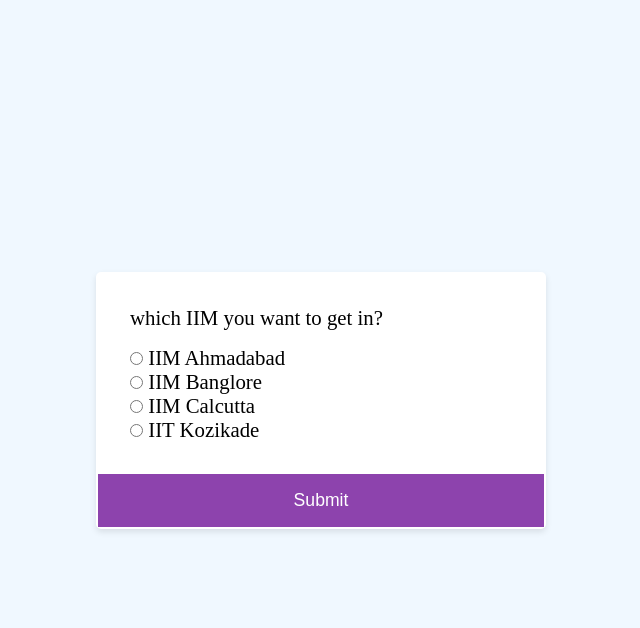
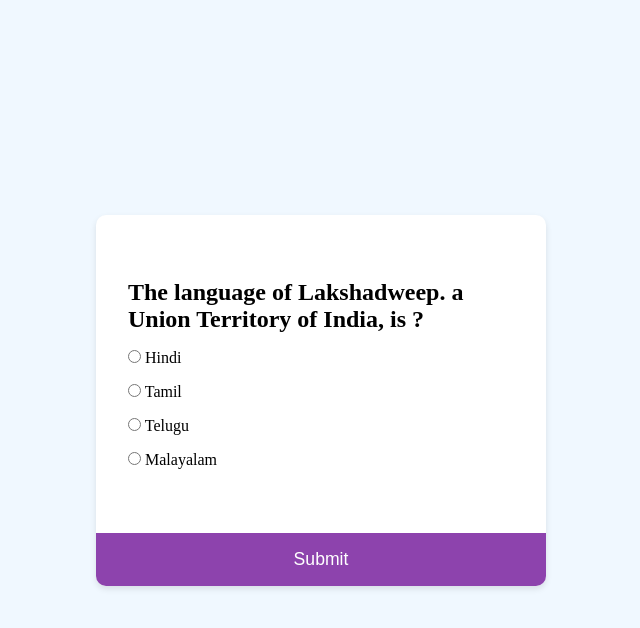
Before and after one commit to Ritik-Bhasarkar/JavaScript-10, a plain HTML site: page quiz-App/index.html in a window 1280 px wide. Both pictures are taken after a click on the button "Submit". Shown: the whole page, without its empty margins (319-959 px from the left). Drawn offline with Linux system fonts and the light colour scheme.

Commit message:
js logic is pending

```diff
--- a/quiz-App/index.html
+++ b/quiz-App/index.html
@@ -5,36 +5,38 @@
     <meta name="viewport" content="width=device-width, initial-scale=1.0" />
     <title>Quiz-App</title>
     <link rel="stylesheet" href="style.css" />
-    <script src="script.js"></script>
+
   </head>
   <body>
     <div class="quiz-modal">
       <div class="quiz-options">
         <div class="quiz-question">
-          <p>which IIM you want to get in?</p>
+          <h2 class="que-header">which IIM you want to get in?</h2>
         </div>
         <div class="quiz-answers">
           <ul>
             <li>
               <input type="radio" id="option-a" name="answer" />
-              <label for="A">IIM Ahmadabad</label>
+              <label id = "a-text"
+              for="option-a">IIM Ahmadabad</label>
             </li>
             <li>
               <input type="radio" id="option-b" name="answer" />
-              <label for="B">IIM Banglore</label>
+              <label id = "b-text" for="option-b">IIM Banglore</label>
             </li>
             <li>
               <input type="radio" id="option-c" name="answer" />
-              <label for="C">IIM Calcutta</label>
+              <label id = "c-text" for="option-c">IIM Calcutta</label>
             </li>
             <li>
               <input type="radio" id="option-d" name="answer" />
-              <label for="D">IIT Kozikade</label>
+              <label id = "d-text" for="option-d">IIT Kozikade</label>
             </li>
           </ul>
         </div>
       </div>
       <button class="quiz-submit">Submit</button>
     </div>
+    <script src="script.js"></script>
   </body>
 </html>
--- a/quiz-App/script.js
+++ b/quiz-App/script.js
@@ -0,0 +1,167 @@
+const quizData = [
+  {
+    question: "The International Literacy Day is observed on ?",
+    a: "Sep 8",
+    b: "Nov 28",
+    c: "May 2",
+    d: "Sep 22",
+    answer: 1,
+  },
+  {
+    question: "The language of Lakshadweep. a Union Territory of India, is ?",
+    a: "Hindi",
+    b: "Tamil",
+    c: "Telugu",
+    d: "Malayalam",
+    answer: 4,
+  },
+  {
+    question:
+      "In which group of places the Kumbha Mela is held every twelve years ?",
+    a: "Ujjain. Purl; Prayag. Haridwar",
+    b: "Prayag. Haridwar, Ujjain,. Nasik",
+    c: "Rameshwaram. Purl, Badrinath. Dwarika",
+    d: "Chittakoot, Ujjain, Prayag,'Haridwar",
+    answer: 2,
+  },
+  {
+    question: "Bahubali festival is related to ?",
+    a: "Islam",
+    b: "Hinduism",
+    c: "Buddhism",
+    d: "Jainism",
+    answer: 4,
+  },
+  {
+    question: "Which day is observed as the World Standards  Day ?",
+    a: "Jun 26",
+    b: "Oct 14",
+    c: "Nov 15",
+    d: "Dec 2",
+    answer: 2,
+  },
+  {
+    question: "Who is the current Prime Minister Of India ?",
+    a: "Shri.Naremdra Modi",
+    b: "Rahul Gandhi",
+    c: "Dr. Manmohan Singh",
+    d: "Jawahar Lal Nehru",
+    answer: 1,
+  },
+  {
+    question: "Who is the current President Of India ?",
+    a: "Pranab Mukharjee",
+    b: "Narendra Modi",
+    c: "Druapadi Murmur",
+    d: "Rahul Gandhi",
+    answer: 3,
+  },
+  {
+    question: " Where is Taj Mahal located ?",
+    a: "Agra",
+    b: "Delhi",
+    c: "Mumbai",
+    d: "Mathura",
+    answer: 1,
+  },
+  {
+    question: "On Which Day Independence Day is Celebrated ?",
+    a: "14 Nov",
+    b: "15 Aug",
+    c: "26 jan",
+    d: "2 Oct",
+    answer: 2,
+  },
+  {
+    question: "Who was the First President of India ?",
+    a: "A.P.J Abdul Kalam",
+    b: "Dr. Rajendra Prasad",
+    c: "Sarvepalli Radhakrishnan",
+    d: "Zakir Hussain",
+    answer: 2,
+  },
+  {
+    question: "On Which Day Childrens Day is Celebrated ?",
+    a: "2 Oct",
+    b: "14 Nov",
+    c: "06 Jun",
+    d: "11 Mar",
+    answer: 2,
+  },
+  {
+    question: "Who was the First Prime Minister Of India ?",
+    a: "Swami Vivekanda",
+    b: "Pandit Jawaharlal Nehru",
+    c: "Lal Bahadur Shastri",
+    d: "Indira Gandhi",
+    answer: 2,
+  },
+  {
+    question: "Who is the Chief Of Defence Staff ?",
+    a: "Lt General Anil Chauhan",
+    b: "General Manoj Pandey",
+    c: "General Manoj Mukund",
+    d: "General Bipin Rawat",
+    answer: 1,
+  },
+  {
+    question: "Which one is a Union Territory of the following ?",
+    a: "Daman & Diu",
+    b: "New Delhi",
+    c: "Mumbai",
+    d: "Hyderabad",
+    answer: 1,
+  },
+  {
+    question: "Who is the Parent Company Of Google ?",
+    a: "Alphabet",
+    b: "Microsoft",
+    c: "Apple",
+    d: "Amazon",
+    answer: 1,
+  },
+];
+
+const questionEl = document.querySelector(".que-header");
+//const answers = document.querySelector(".quiz-answers");
+
+const Atext = document.getElementById("a-text");
+const Btext = document.getElementById("b-text");
+const Ctext = document.getElementById("c-text");
+const Dtext = document.getElementById("d-text");
+
+const submitBtn = document.querySelector(".quiz-submit");
+
+const optionA = document.querySelector("#option-a");
+const optionB = document.querySelector("#option-b");
+const optionC = document.querySelector("#option-c");
+const optionD = document.querySelector("#option-d");
+
+var currentQuiz = 0;
+
+function loadQuiz() {
+
+  const currentQuizData = quizData[currentQuiz];
+
+  questionEl.innerText = currentQuizData.question;
+
+  Atext.innerText = currentQuizData.a;
+  Btext.innerText = currentQuizData.b;
+  Ctext.innerText = currentQuizData.c;
+  Dtext.innerText = currentQuizData.d;
+
+}
+
+
+submitBtn.addEventListener('click', () => {
+
+    currentQuiz++;
+
+    if(currentQuiz < quizData.length){
+
+        loadQuiz();
+    }else{
+        alert('quiz finished')
+    }
+
+})
--- a/quiz-App/style.css
+++ b/quiz-App/style.css
@@ -13,27 +13,21 @@ body{
 }
 
 .quiz-modal{
-    border: 2px solid #fff;
-    border-radius: 5px;
+    border-radius: 10px;
     box-shadow: 0px 3px 6px rgba(0, 0, 0, 0.1);
     width: 450px;
     min-height: 200px;
     background-color: white;
-    font-size: 1.3rem;
     outline: none;
+    overflow: hidden;
 }
 
 .quiz-options{
-    margin: 2rem;
+    padding: 4rem 2rem 3rem;
 }
 
 .quiz-question{
-    font-size: 1.3rem;
     margin-bottom: 1rem;
-}
-
-.quiz-answers>label{
-
 }
 
 .quiz-answers > ul{
@@ -43,10 +37,10 @@ body{
 
 .quiz-submit{
     background-color: hsl(282, 44%, 47%);
+    color: white;
+    padding: 1rem;
     display: block;
     width: 100%;
-    padding: 1rem;
-    color: white;
     font-size: 1.1rem;
     border: none;
 }
@@ -54,3 +48,12 @@ body{
 .quiz-submit:hover{
     background-color: hsl(282, 44%, 40%);
 }
+
+ul li{
+    margin: 1rem 0;
+    cursor: pointer;
+}
+
+ul li label {
+    cursor:pointer
+}
```
